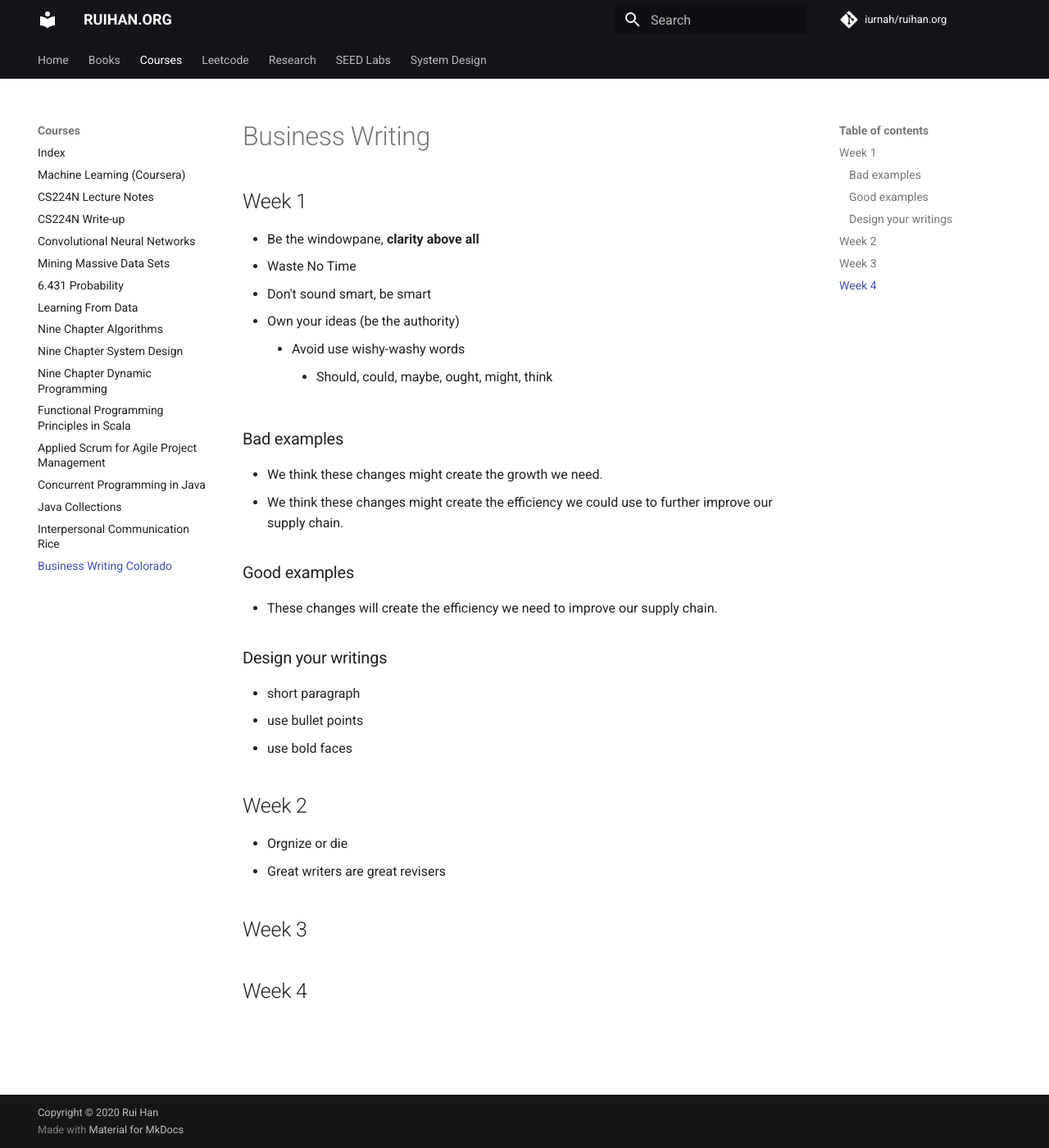
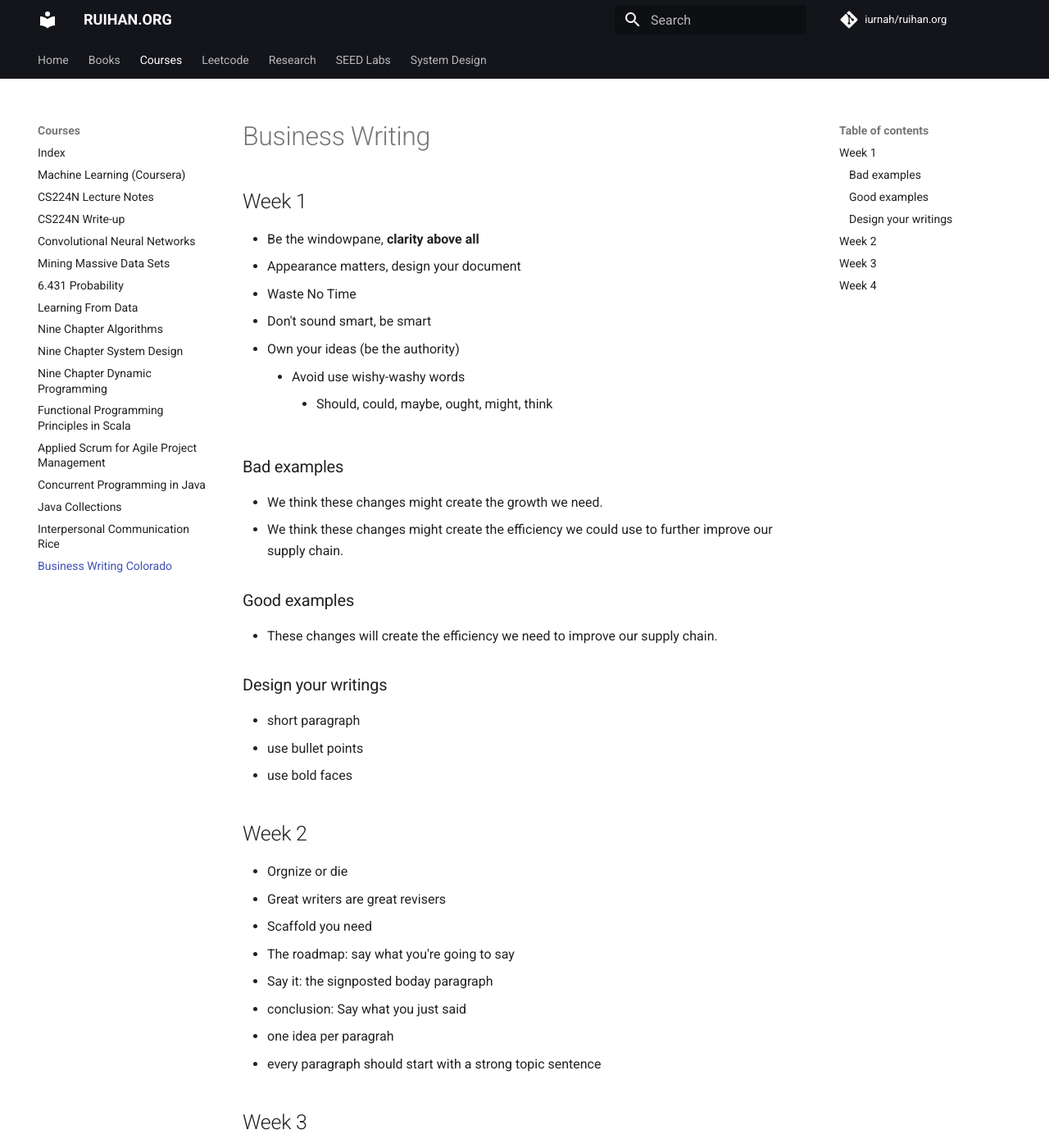
Before and after one commit to iurnah/ruihan.org, an MkDocs documentation site: the page built from docs/courses/leadership-courses/business-writing-colorado.md, in a window 1280 px wide and 1400 px high. Shown: the whole window at 82% size. Built offline with MkDocs 1.6.1 and Material for MkDocs 9.7.7, drawn with Linux system fonts in a browser that asks for light colours; comment, search, counter and statistics services are not loaded.

Commit message:
update business writing colorado coursera

```diff
--- a/docs/courses/leadership-courses/business-writing-colorado.md
+++ b/docs/courses/leadership-courses/business-writing-colorado.md
@@ -3,6 +3,7 @@
 ## Week 1
 
 * Be the windowpane, __clarity above all__
+* Appearance matters, design your document
 * Waste No Time
 * Don't sound smart, be smart
 * Own your ideas (be the authority)
@@ -28,7 +29,16 @@
 
 * Orgnize or die
 * Great writers are great revisers
+* Scaffold you need
+  * The roadmap: say what you're going to say
+  * Say it: the signposted boday paragraph
+  * conclusion: Say what you just said
+* one idea per paragrah
+* every paragraph should start with a strong topic sentence
 
 ## Week 3
 
+* signpost
+*
+
 ## Week 4
```
